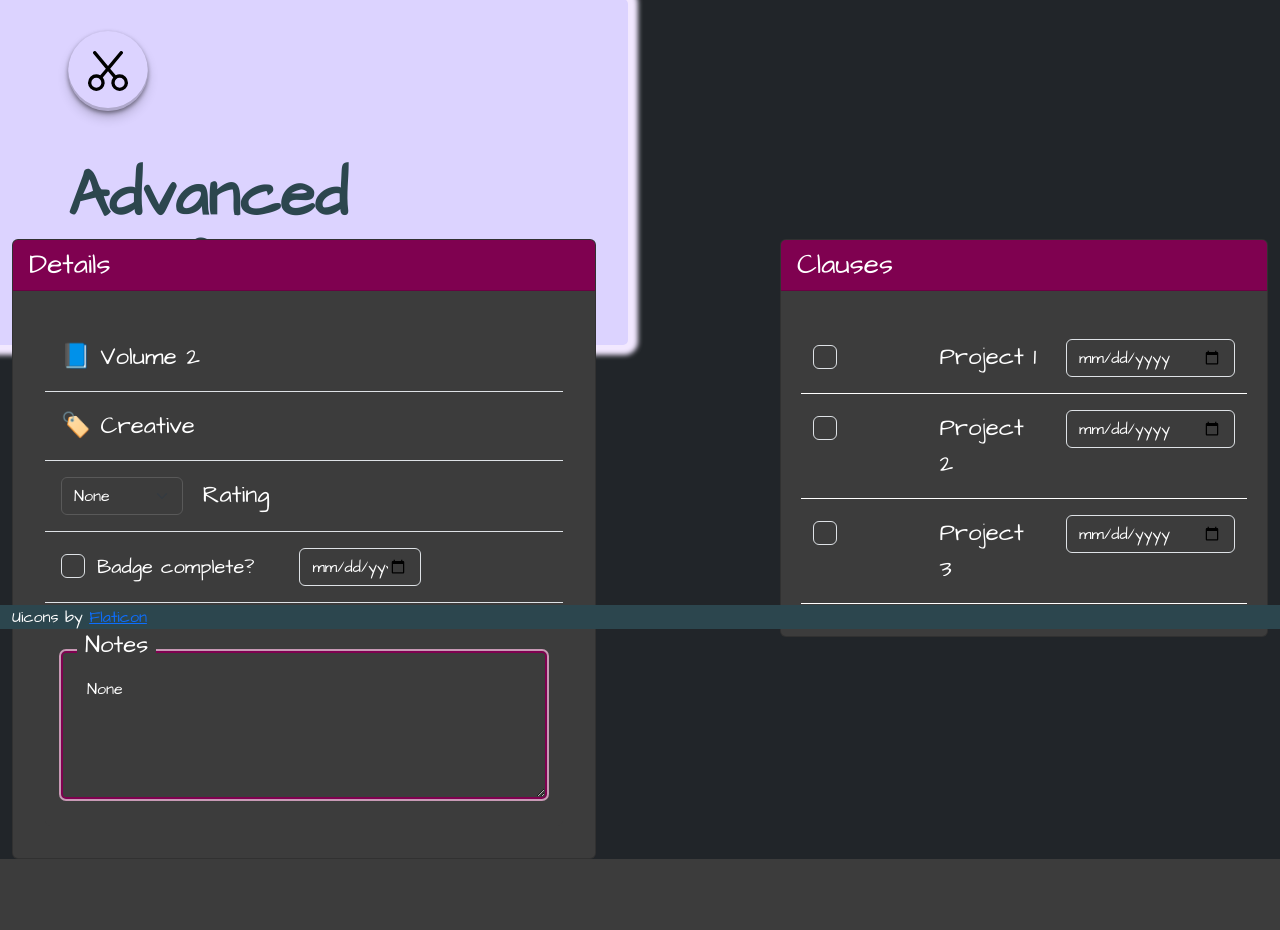
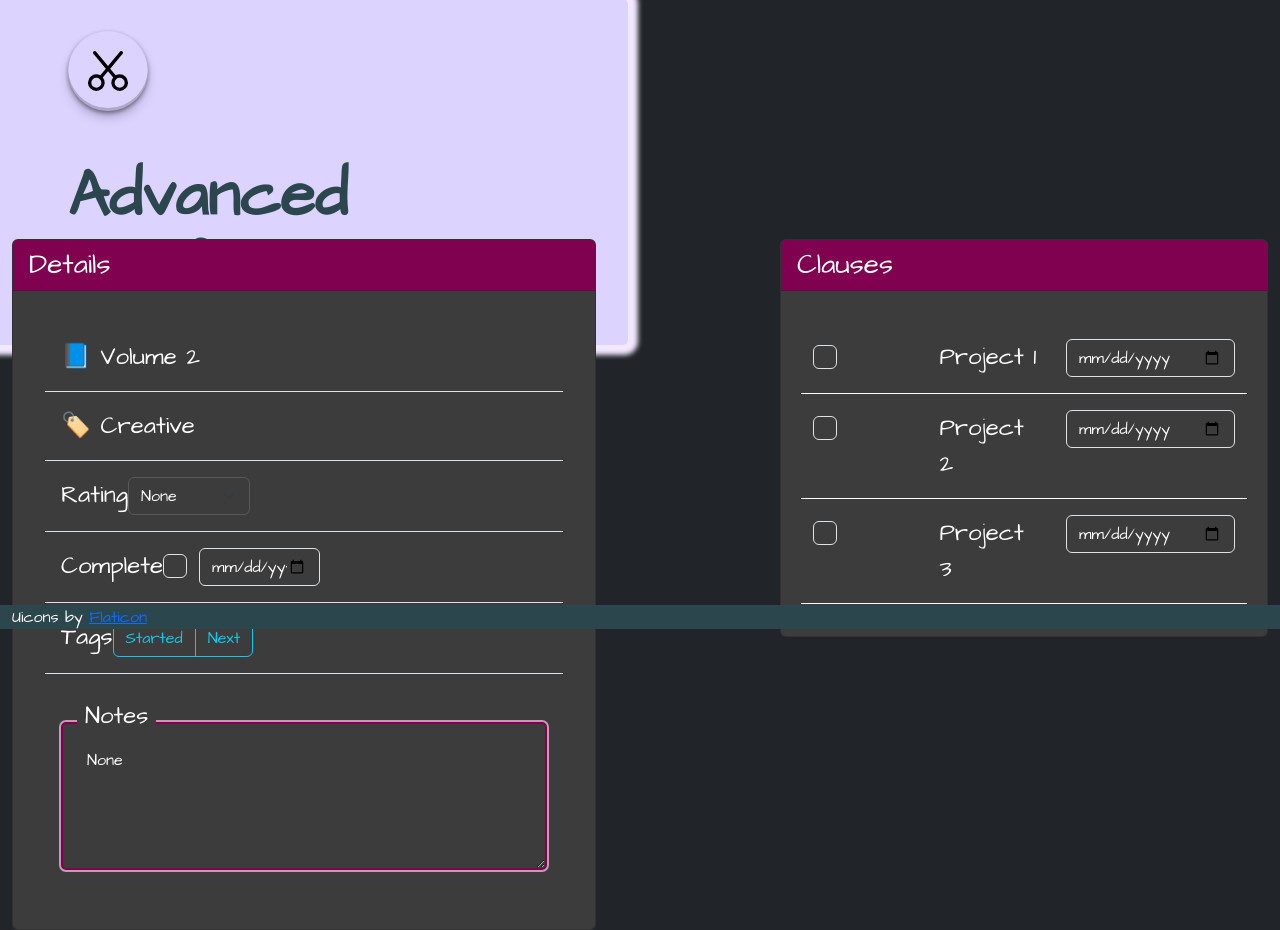
Before and after one commit to LisaS7/RebelBadgeTracker, a Flask app: page /badge/1 in a window 1280 px wide. Shown: the part 171-1101 px from the top of the page. Before the commit the page ends 1030 px from the top, so only its background shows below. Run offline with Flask 3, Linux system fonts and the light colour scheme; data comes from the database, SQL or seed files in the repository.

Commit message:
Adding tag button logic

```diff
--- a/flask_app/models/badge.py
+++ b/flask_app/models/badge.py
@@ -15,6 +15,8 @@ class Badge(db.Model):
     clauses_required = db.Column(db.Integer)
     complete = db.Column(db.Boolean)
     date = db.Column(db.DateTime)
+    is_started = db.Column(db.Boolean)
+    is_next = db.Column(db.Boolean)
 
     clauses = db.Relationship("Clause", backref="clause", lazy=True)
 
@@ -23,7 +25,7 @@ class Badge(db.Model):
         if date_str:
             data["date"] = dt.strptime(date_str, "%Y-%m-%d")
 
-        for field in ["rating", "notes", "complete", "date"]:
+        for field in ["rating", "notes", "complete", "date", "is_started", "is_next"]:
             if field in data:
                 setattr(self, field, data[field])
         db.session.commit()
--- a/flask_app/static/js/badge.js
+++ b/flask_app/static/js/badge.js
@@ -5,7 +5,6 @@ ratingSelect.value = ratingSelect.dataset.rating;
 // Badge details - rating, date and textarea POST
 const notesText = document.getElementById("notes-text");
 const badgeDate = document.getElementById("badge-date");
-console.log(badgeDate);
 const elements = [ratingSelect, badgeDate, notesText];
 elements.forEach((element) =>
   element.addEventListener("focusout", function (ev) {
@@ -36,6 +35,23 @@ badgeCheckbox.addEventListener("focusout", function (ev) {
     }),
   });
 });
+
+// Tags POST
+const tagButtons = document.getElementsByClassName("tag-button");
+Array.from(tagButtons).forEach((element) =>
+  element.addEventListener("focusout", function (ev) {
+    const field = ev.target.dataset.columnId;
+    const badgeId = ev.target.dataset.badgeId;
+    fetch(`http://127.0.0.1:5000/badge/${badgeId}`, {
+      method: "POST",
+      headers: { "Content-Type": "application/json" },
+      body: JSON.stringify({
+        id: badgeId,
+        [field]: ev.target.checked,
+      }),
+    });
+  })
+);
 
 // Clause checkboxes POST
 // (note that they use target.checked instead of target.value)
--- a/flask_app/templates/pages/badge.html
+++ b/flask_app/templates/pages/badge.html
@@ -18,7 +18,8 @@
       <ul class="list-group list-group-flush">
         <li class="list-group-item">📘 Volume {{ badge.book }}</li>
         <li class="list-group-item">🏷️ {{ badge.section }}</li>
-        <li id="rating-container" class="list-group-item d-flex flex-row">
+        <li class="list-group-item d-flex flex-row">
+          <span>Rating</span>
           <select
             id="rating-select"
             class="form-select w-25"
@@ -33,15 +34,13 @@
             <option value="🟠">🟠</option>
             <option value="🔴">🔴</option>
           </select>
-          <span>Rating</span>
         </li>
-        <li class="list-group-item">
-          <div id="badge-complete-container" class="d-flex flex-row">
+        <li class="list-group-item d-flex flex-row">
+          <span>Complete</span>
           <div class="form-check">
-              <label class="fs-5">Badge complete?</label>
-              <input class="form-check-input" type="checkbox"
-              id="badge-checkbox" data-badge-id="{{badge.id}}" {{
-              'checked="checked"' if badge.complete }} />
+            <input class="form-check-input" type="checkbox" id="badge-checkbox"
+            data-badge-id="{{badge.id}}" {{ 'checked="checked"' if
+            badge.complete }} />
           </div>
           <input
             id="badge-date"
@@ -51,6 +50,52 @@
             data-badge-id="{{badge.id}}"
             data-column-id="date"
           />
+        </li>
+        <li class="list-group-item d-flex flex-row">
+          <span>Tags</span>
+          <div
+            id="badge-tag-group"
+            class="btn-group"
+            role="group"
+            aria-label="Badge tags"
+          >
+            <input
+              id="startedButton"
+              type="checkbox"
+              class="btn-check tag-button"
+              data-badge-id="{{badge.id}}"
+              data-column-id="is_started"
+              autocomplete="off"
+              {%
+              if
+              badge.is_started
+              %}
+              checked="checked"
+              {%
+              endif
+              %}
+            />
+            <label class="btn btn-outline-info" for="startedButton"
+              >Started</label
+            >
+
+            <input
+              id="nextButton"
+              type="checkbox"
+              class="btn-check tag-button"
+              data-badge-id="{{badge.id}}"
+              data-column-id="is_next"
+              autocomplete="off"
+              {%
+              if
+              badge.is_next
+              %}
+              checked="checked"
+              {%
+              endif
+              %}
+            />
+            <label class="btn btn-outline-info" for="nextButton">Next</label>
           </div>
         </li>
         <li class="list-group-item notes">
```
Lines whose indentation alone changed are shown as unchanged.
